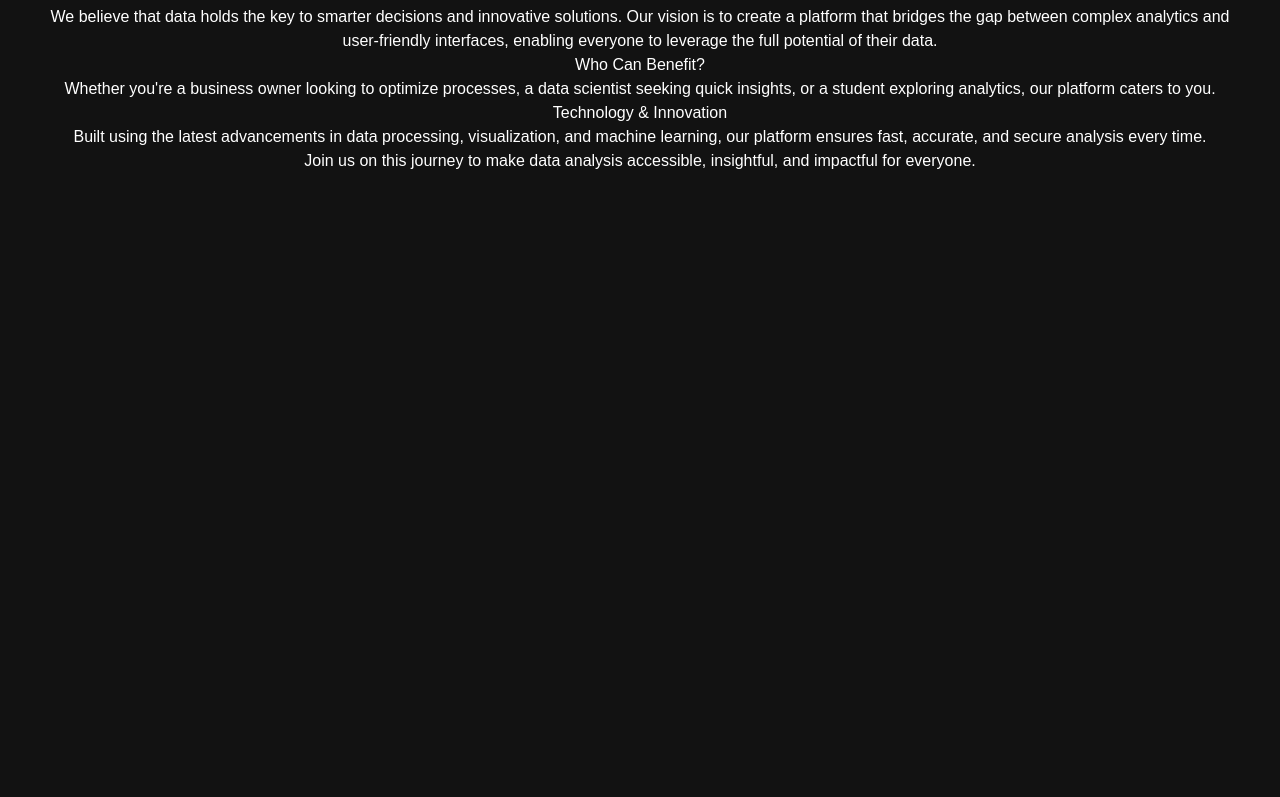
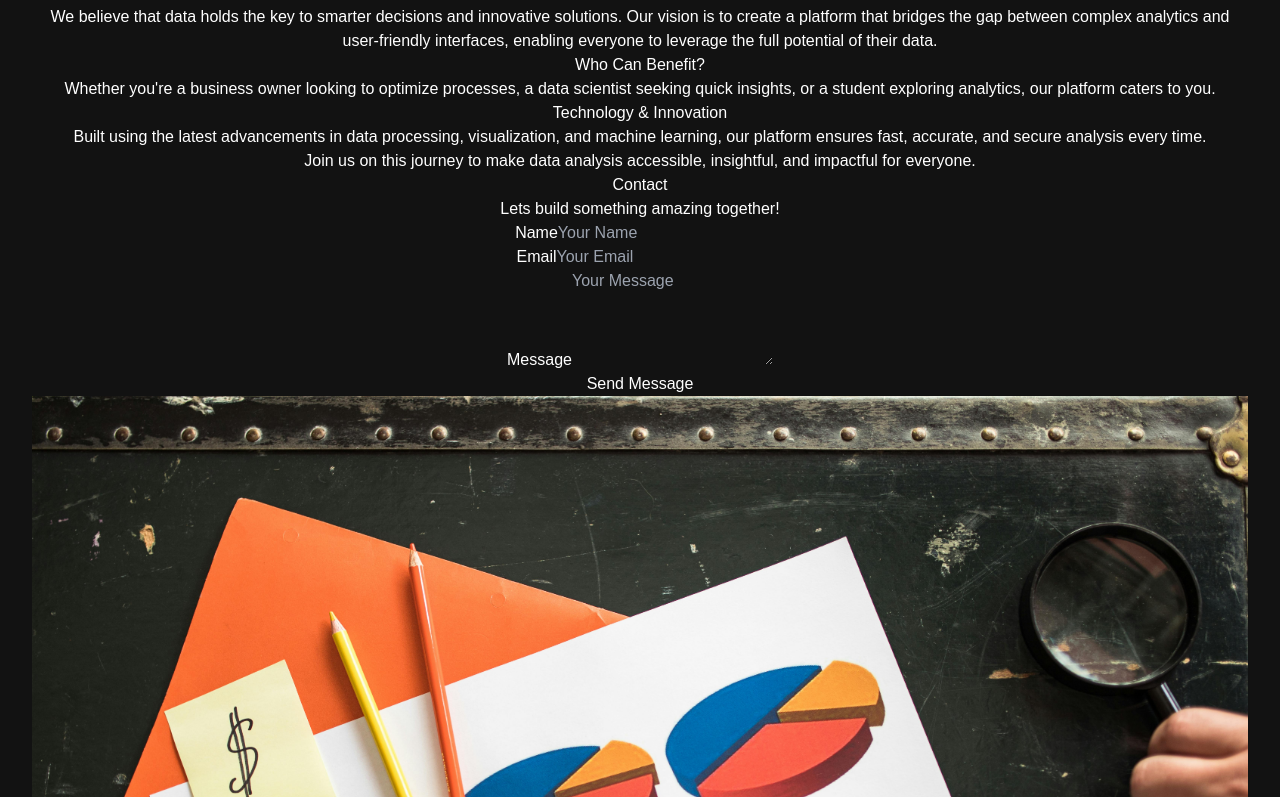
Before and after one commit to Johnybhiduri/ChartMind, a React (Vite) app: page / in a window 1280 px wide. Shown: the part 2003-2800 px from the top of the page. Before the commit the page ends 2208 px from the top, so only its background shows below. Built offline with nearby package versions, Linux system fonts and the light colour scheme.

Commit message:
Added contact page

```diff
--- a/package.json
+++ b/package.json
@@ -13,6 +13,7 @@
     "@react-icons/all-files": "^4.1.0",
     "antd": "^5.22.6",
     "bootstrap": "^5.3.3",
+    "herotofu-react": "^1.0.6",
     "lucide-react": "^0.469.0",
     "react": "^18.3.1",
     "react-dom": "^18.3.1",
--- a/src/About/About.tsx
+++ b/src/About/About.tsx
@@ -57,7 +57,7 @@ export const About = () => {
                 <div className="pt-10 w-full lg:w-1/2">
                     {checkListItems.map((item: any, index: number) => (
                         <div key={index} className="flex  mb-12">
-                            <div className="text-green-400 mx-6 bg-neutral-900 h-10 w-10 p-2 justify-center items-center-rounded-full">
+                            <div className="text-green-400 mx-6 bg-neutral-1000 h-10 w-10 p-2 justify-center items-center-rounded-full">
                                 <CheckCircle2 />
                             </div>
                             <div>
--- a/src/App.tsx
+++ b/src/App.tsx
@@ -6,6 +6,7 @@ import { Nav } from "./Nav/Nav";
 import { Homepage } from "./Homepage/home";
 import { Features } from "./Feature/features";
 import { About } from "./About/about";
+import { Contact } from "./Contact/contact";
 function App() {
   return (
     <>
@@ -16,6 +17,7 @@ function App() {
 
       </div><Features></Features>
       <About/>
+      <Contact></Contact>
     </>
   );
 }
--- a/src/Contact/contact.tsx
+++ b/src/Contact/contact.tsx
@@ -1,7 +1,86 @@
+import img from "../assets/contact.jpg"
+
 export const Contact = () => {
+
     return (
-    <div className="contact">
+        <div className="relative mt-20 border-b border-neutral-800 min-h-[800px]">
+            <div className="text-center">
+                <span className="bg-neutral-900 text-orange-500 rounded-full h-6 text-sm font-medium px-2 py-1 uppercase">
+                    Contact
+                </span>
+            </div>
+            <div className="flex flex-wrap justify-center mt-10">
+                {/* Form inside */}
+            <div className="p-2 w-full lg:w-1/2">
+            <h2 className="text-xl sm:text-3xl lg:text-4xl mt-2 lg:mt-4 tracking wide">
+                    Lets build something amazing
+                    <span className="bg-gradient-to-r from-orange-500 to-orange-800 text-transparent bg-clip-text">
+                        {" "}
+                        together!
+                    </span>
+                </h2>
 
-    </div>
+                <form
+                        className="mt-8 space-y-4 w-full"
+                    >
+                        <div>
+                            <label htmlFor="name" className="block text-sm font-medium text-neutral-500">
+                                Name
+                            </label>
+                            <input
+                                type="text"
+                                id="name"
+                                name="name"
+                                required
+                                className="mt-1 block w-full px-4 py-2 border border-gray-700 rounded-md bg-neutral-900 text-white placeholder-gray-400 focus:ring-orange-500 focus:border-orange-500"
+                                placeholder="Your Name"
+                            />
+                        </div>
+
+                        <div>
+                            <label htmlFor="email" className="block text-sm font-medium text-neutral-500">
+                                Email
+                            </label>
+                            <input
+                                type="email"
+                                id="email"
+                                name="email"
+                                required
+                                className="mt-1 block w-full px-4 py-2 border border-gray-700 rounded-md bg-neutral-900 text-white placeholder-gray-400 focus:ring-orange-500 focus:border-orange-500"
+                                placeholder="Your Email"
+                            />
+                        </div>
+
+                        <div>
+                            <label htmlFor="message" className="block text-sm font-medium text-neutral-500">
+                                Message
+                            </label>
+                            <textarea
+                                id="message"
+                                name="message"
+                               rows={4}
+                                required
+                                className="mt-1 block w-full px-4 py-2 border border-gray-700 rounded-md bg-neutral-900 text-white placeholder-gray-400 focus:ring-orange-500 focus:border-orange-500"
+                                placeholder="Your Message"
+                            ></textarea>
+                        </div>
+
+                        <div className="text-center">
+                            <button
+                                type="submit"
+                                className="w-full px-6 py-2 text-sm font-medium text-white bg-orange-600 rounded-md hover:bg-orange-700 focus:outline-none focus:ring-2 focus:ring-orange-500"
+                            >
+                                Send Message
+                            </button>
+                        </div>
+                    </form>
+
+            </div>
+            {/* Contact information */}
+            <div className="p-2 w-full lg:w-1/2">
+            <img src={img} alt="contact" className="inset-0 w-full h-full object-cover" />
+            </div>
+            </div>
+        </div>
     )
 }
--- a/src/Nav/Nav.tsx
+++ b/src/Nav/Nav.tsx
@@ -36,7 +36,7 @@ export const Nav = () => {
           </ul>
           <div className="hidden lg:flex justify-center space-x-12 items-center">
             <a href="" className="bg-gradient-to-r from-orange-500 to-orange-800 py-2 px-6 rounded-md">
-              Demo
+              Start for free
             </a>
           </div>
           <div className="lg:hidden md:flex flex-col justify-end">
@@ -56,7 +56,7 @@ export const Nav = () => {
           </ul>
           <div className="flex space-x-6 items-center justify-center">
           <a href="" className="bg-gradient-to-r from-orange-500 to-orange-800 py-2 px-6 rounded-md">
-              Demo
+              Start for free
             </a>
           </div>
           </div>
```
Also changed, not shown: src/assets/contact.jpg (added), 1 other file (tests, documents, lock files or other folders).
